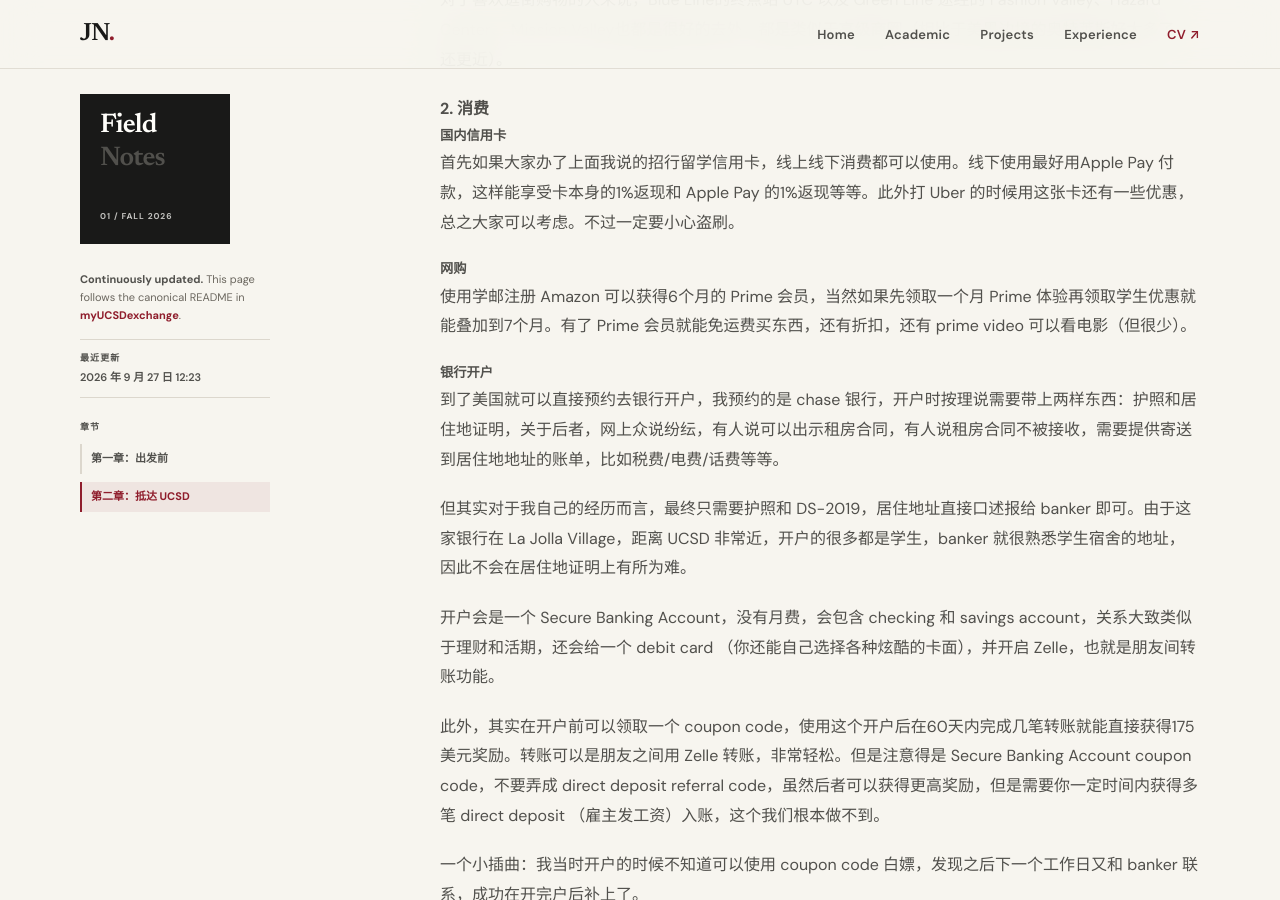
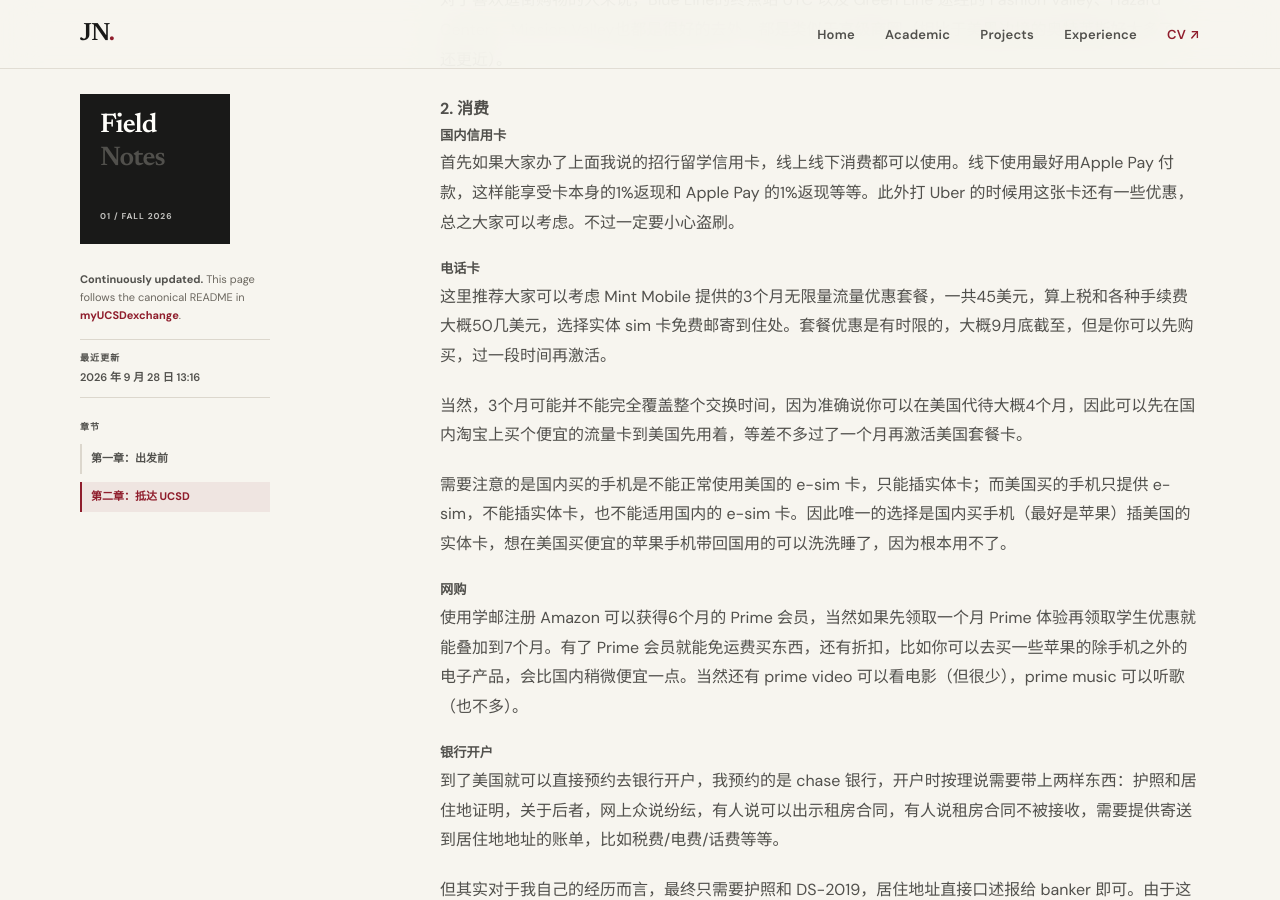
Before and after one commit to JunjieNian/JunjieNian.github.io, a Jekyll site: the page built from exchange-pages/2.md, in a window 1280 px wide and 900 px high, scrolled down 2123 px. Built offline with Jekyll 4.4.1, drawn with Linux system fonts in a browser that asks for light colours.

Commit message:
Sync UCSD exchange notes

```diff
--- a/exchange-pages/2.md
+++ b/exchange-pages/2.md
@@ -4,8 +4,8 @@ layout: exchange
 title: "第二章：抵达 UCSD | 我的 UCSD 交换经历"
 description: "Junjie Nian 持续更新的 UCSD 交换经历：从申请、行前准备到校园生活，为后来的交换生提供个人经验参考。"
 permalink: "/exchange/2/"
-last_updated: "2026-09-27T12:23:37+08:00"
-last_updated_display: "2026 年 9 月 27 日 12:23"
+last_updated: "2026-09-28T13:16:10+08:00"
+last_updated_display: "2026 年 9 月 28 日 13:16"
 chapter_number: 2
 chapters:
   - number: 1
@@ -68,8 +68,14 @@ chapters:
 
 ##### 国内信用卡
 首先如果大家办了上面我说的招行留学信用卡，线上线下消费都可以使用。线下使用最好用Apple Pay 付款，这样能享受卡本身的1%返现和 Apple Pay 的1%返现等等。此外打 Uber 的时候用这张卡还有一些优惠，总之大家可以考虑。不过一定要小心盗刷。
+##### 电话卡
+这里推荐大家可以考虑 Mint Mobile 提供的3个月无限量流量优惠套餐，一共45美元，算上税和各种手续费大概50几美元，选择实体 sim 卡免费邮寄到住处。套餐优惠是有时限的，大概9月底截至，但是你可以先购买，过一段时间再激活。
+
+当然，3个月可能并不能完全覆盖整个交换时间，因为准确说你可以在美国代待大概4个月，因此可以先在国内淘宝上买个便宜的流量卡到美国先用着，等差不多过了一个月再激活美国套餐卡。
+
+需要注意的是国内买的手机是不能正常使用美国的 e-sim 卡，只能插实体卡；而美国买的手机只提供 e-sim，不能插实体卡，也不能适用国内的 e-sim 卡。因此唯一的选择是国内买手机（最好是苹果）插美国的实体卡，想在美国买便宜的苹果手机带回国用的可以洗洗睡了，因为根本用不了。
 ##### 网购
-使用学邮注册 Amazon 可以获得6个月的 Prime 会员，当然如果先领取一个月 Prime 体验再领取学生优惠就能叠加到7个月。有了 Prime 会员就能免运费买东西，还有折扣，还有 prime video 可以看电影（但很少）。
+使用学邮注册 Amazon 可以获得6个月的 Prime 会员，当然如果先领取一个月 Prime 体验再领取学生优惠就能叠加到7个月。有了 Prime 会员就能免运费买东西，还有折扣，比如你可以去买一些苹果的除手机之外的电子产品，会比国内稍微便宜一点。当然还有 prime video 可以看电影（但很少），prime music 可以听歌（也不多）。
 ##### 银行开户
 到了美国就可以直接预约去银行开户，我预约的是 chase 银行，开户时按理说需要带上两样东西：护照和居住地证明，关于后者，网上众说纷纭，有人说可以出示租房合同，有人说租房合同不被接收，需要提供寄送到居住地地址的账单，比如税费/电费/话费等等。
 
```
Also changed, not shown: exchange.md (+2 -2 lines).
